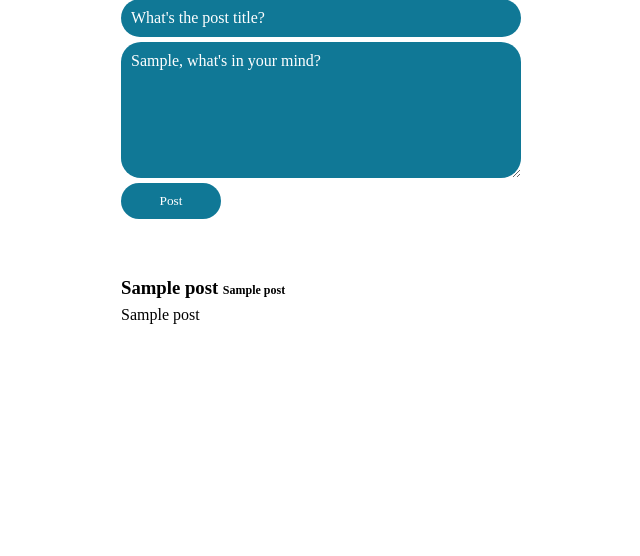
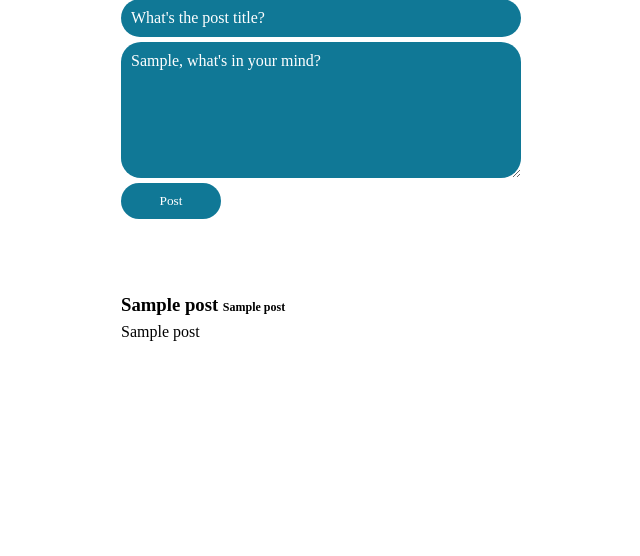
Before and after one commit to Bantamlak12/A_Social_Media_Platform_API, a Flask app: template templates/feeds.html in a window 1280 px wide. Shown: the part 93-649 px from the top of the page, without its empty margins (239-879 px from the left). Run offline with Flask 3, Linux system fonts and the light colour scheme; the template is opened without the code that fills it: most values are stand-ins (such as "Sample title", 1, 10 or a date in 2020).

Commit message:
updated styles: space between users

```diff
--- a/static/styles/feeds.css
+++ b/static/styles/feeds.css
@@ -97,6 +97,11 @@ article {
 .create-post,
 .show-post {
   margin: 20px 40px;
+}
+
+/* CREATE SPACE BETWEEN USERS */
+.show-post .user {
+  margin-top: 35px;
 }
 
 /* THE FORM; THE POST CONTENT */
--- a/templates/feeds.html
+++ b/templates/feeds.html
@@ -45,7 +45,6 @@
             placeholder="{{ first_name}}, what's in your mind?"
           ></textarea>
           <button type="submit" id="submit">Post</button>
-          <div id="success">&nbsp;</div>
         </form>
       </div>
       <div class="show-post">
```
